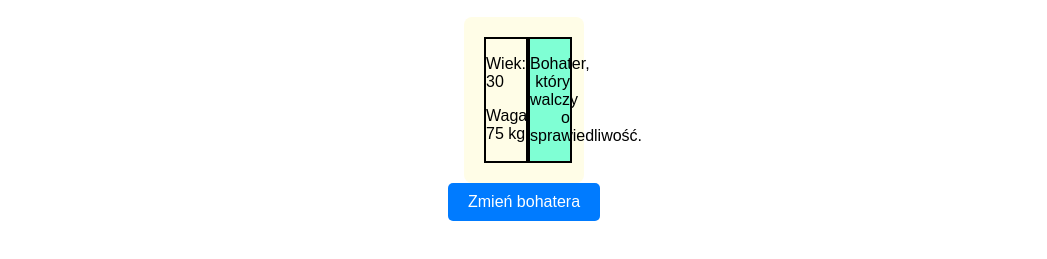
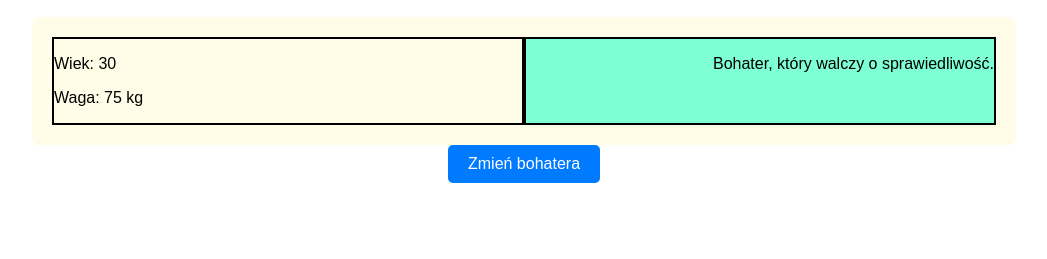
Before and after one commit to mplik/database, a plain HTML site: page index.html in a window 1280 px wide. Shown: the part 287-546 px from the top of the page, without its empty margins (116-1163 px from the left). Drawn offline with Linux system fonts and the light colour scheme.

Commit message:
Zwiększono szerokość kontenera hero-detalis na 80% w pliku styles.css

```diff
--- a/styles.css
+++ b/styles.css
@@ -22,7 +22,7 @@ body {
 .hero-details {
     display: flex;
     justify-content: space-between;
-    width: 80px;
+    width: 80%;
     margin-top: 20px;
     background-color: #fffde7;
     padding: 20px;
```
